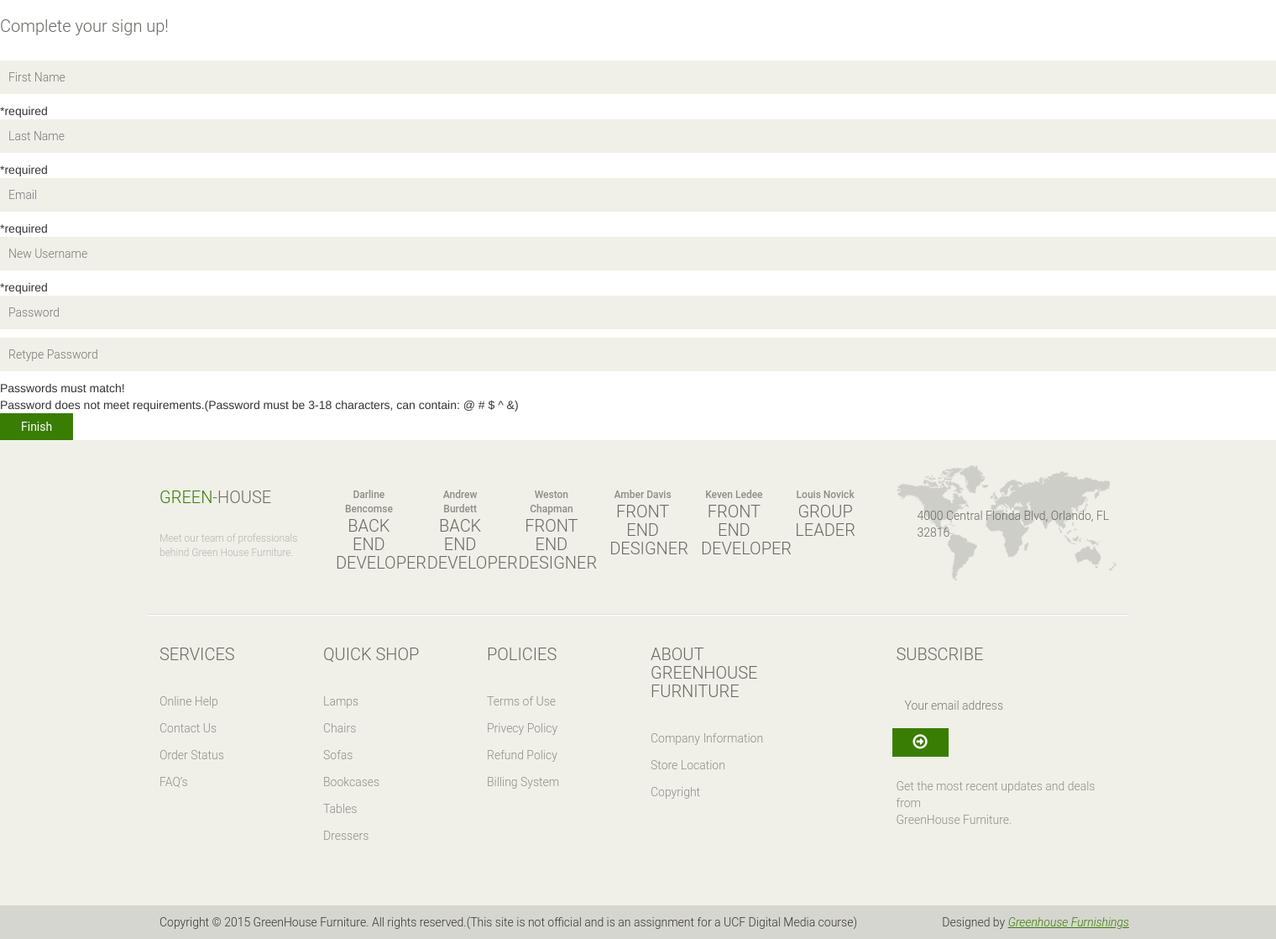
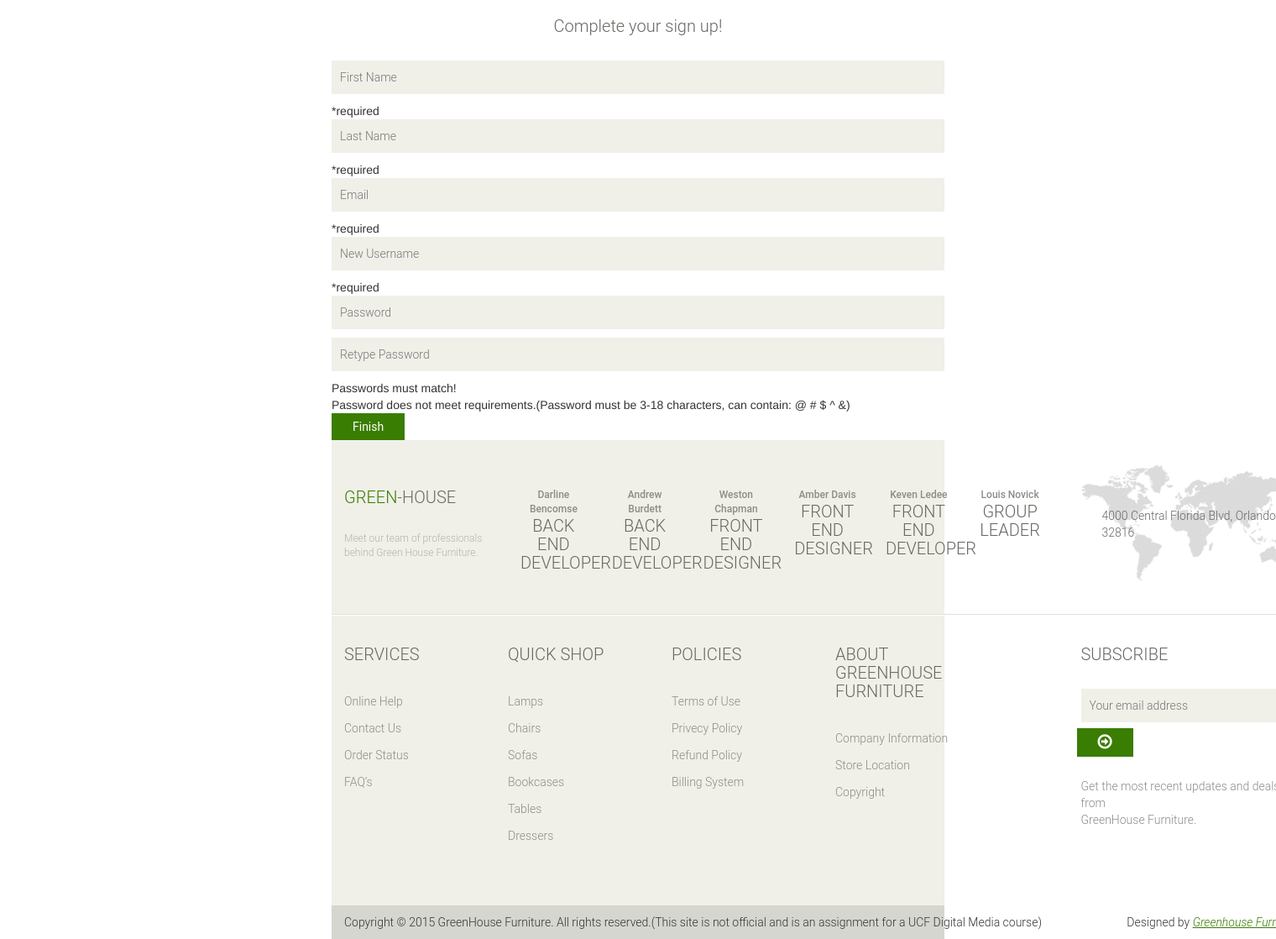
Before and after one commit to louisnovick/greenhousefurnishings, a PHP site: page /login_complete.php in a window 1520 px wide; the page is wider, and only the part inside the window is pictured. Shown: the part 212-1330 px from the top of that part at 84% size. Run offline with PHP 8.4, Linux system fonts and the light colour scheme; data that the repository does not hold is empty; a stand-in replaces the project's code that opens the database connection.

Commit message:
login_complete styling tweaks

```diff
--- a/login_complete.php
+++ b/login_complete.php
@@ -160,17 +160,17 @@
 
           if ($signup_complete == true) {
     ?>
-    <div>
-        <h2>Your account creation was successful!</h2>
+    <div class="col-md-6 col-md-offset-3">
+        <h2 class="text-center">Your account creation was successful!</h2>
         <br>
-        <a href="home.php">Home</a>         <a href="shop.php">Shop</a>
+        <a class="btn btn-default get pull-left" href="home.php">Home</a>         <a class="btn btn-default get pull-right" href="shop.php">Shop</a>
     </div>
     <?php
             } else {
     ?>
 
-    <div class="signup-form"><!--sign up form-->
-        <h2>Complete your sign up!</h2>
+    <div class="signup-form col-md-6 col-md-offset-3"><!--sign up form-->
+        <h2 class="text-center">Complete your sign up!</h2>
         <form action="login_complete.php" method="post">
             <input type="text" placeholder="First Name" name="first_name" id="first_name"
                 <?php if (isset($_POST['first_name'])) {
```
